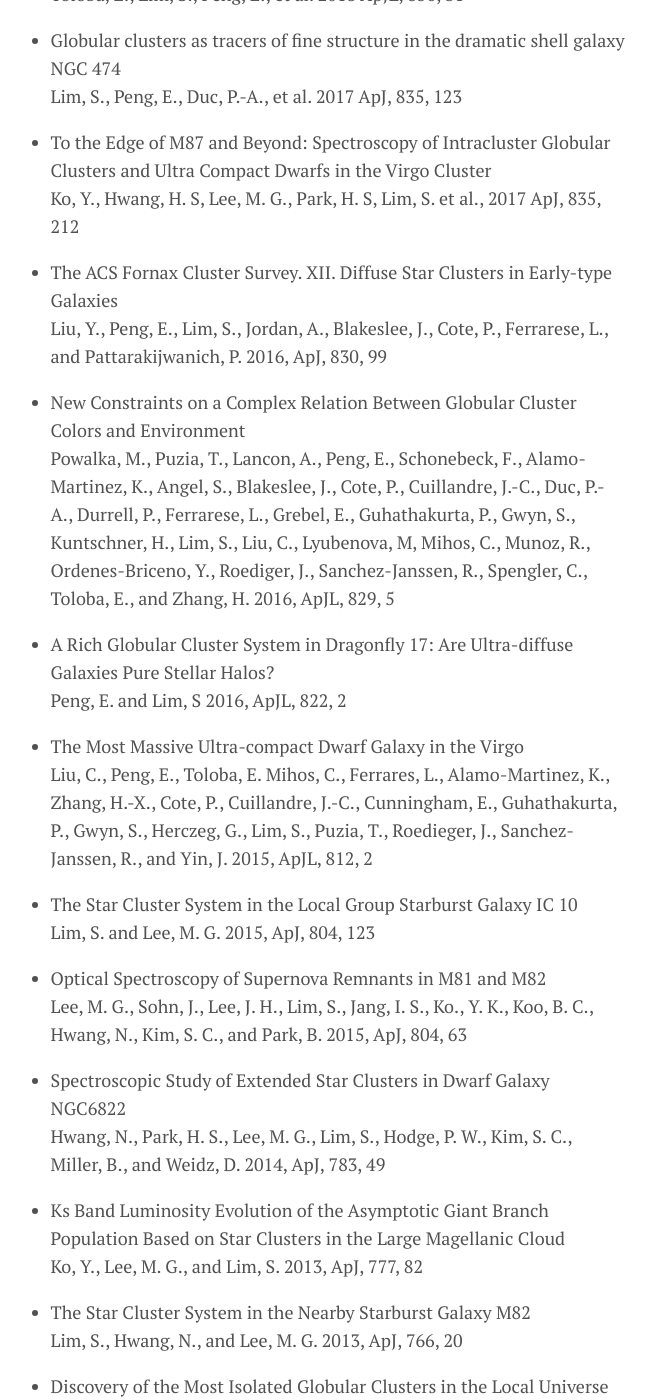
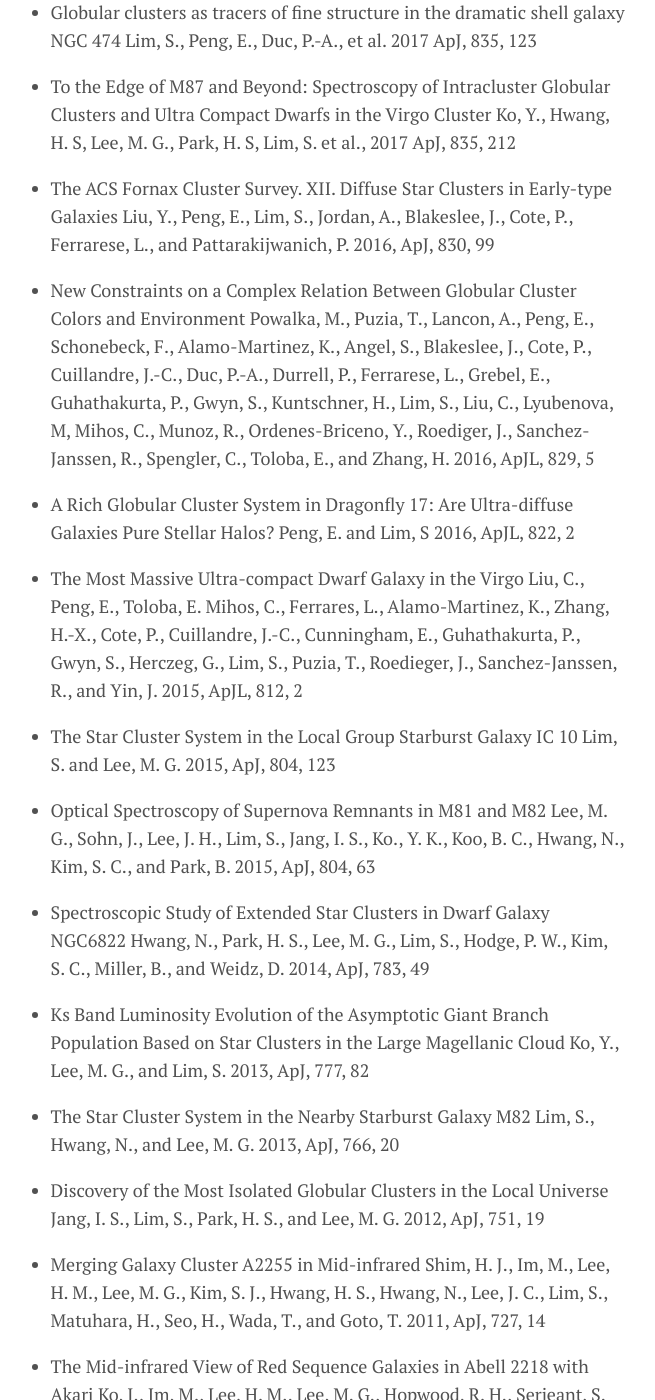
Before and after one commit to astroslim/astroslim.github.io, a Jekyll site: the page built from menu/research.md, in a window 1280 px wide and 1400 px high, scrolled down 620 px. Shown: the whole window, without its empty margins (322-977 px from the left). Built offline with Jekyll 4.4.1, drawn with Linux system fonts in a browser that asks for light colours; some of the changed text lies outside the part shown.

Commit message:
Update research.md

```diff
--- a/menu/research.md
+++ b/menu/research.md
@@ -5,91 +5,91 @@ title: Research
 List of Publications
 
 
-- Globular clusters vs. dark matter haloes in strong lensing observations \
+- Globular clusters vs. dark matter haloes in strong lensing observations
 He, Q., Li, R., Lim, S. et al.
 2018 MNRAS, 480, 5084
 
 
-- Globular cluster systems of ultra-diffuse galaxies in the Coma cluster \
+- Globular cluster systems of ultra-diffuse galaxies in the Coma cluster
 Lim, S., Peng, E., Cote, P., et al.
 2018 ApJ, 862, 82
 
 
-- Gemini/GMOS Spectroscopy of Globular Clusters in the Merger Remnant Galaxy M85 \
+- Gemini/GMOS Spectroscopy of Globular Clusters in the Merger Remnant Galaxy M85
 Ko, Y., Lee, M. G., Park, H. S., Sohn, J., Lim, S., and Hwang, N.
 2018 ApJ, 859, 108
 
 
-- Dark Matter in Ultra Diffuse Galaxies in the Virgo Cluster from Their Globular Cluster Populations \
+- Dark Matter in Ultra Diffuse Galaxies in the Virgo Cluster from Their Globular Cluster Populations
 Toloba, E., Lim, S., Peng, E., et al.
 2018 ApJL, 856, 31
 
 
-- Globular clusters as tracers of fine structure in the dramatic shell galaxy NGC 474 \
+- Globular clusters as tracers of fine structure in the dramatic shell galaxy NGC 474
 Lim, S., Peng, E., Duc, P.-A., et al.
 2017 ApJ, 835, 123
 
 
-- To the Edge of M87 and Beyond: Spectroscopy of Intracluster Globular Clusters and Ultra Compact Dwarfs in the Virgo Cluster \
+- To the Edge of M87 and Beyond: Spectroscopy of Intracluster Globular Clusters and Ultra Compact Dwarfs in the Virgo Cluster
 Ko, Y., Hwang, H. S, Lee, M. G., Park, H. S, Lim, S. et al.,
 2017 ApJ, 835, 212
 
 
-- The ACS Fornax Cluster Survey. XII. Diffuse Star Clusters in Early-type Galaxies \
+- The ACS Fornax Cluster Survey. XII. Diffuse Star Clusters in Early-type Galaxies
 Liu, Y., Peng, E., Lim, S., Jordan, A., Blakeslee, J., Cote, P., Ferrarese, L., and Pattarakijwanich, P.
 2016, ApJ, 830, 99
 
 
-- New Constraints on a Complex Relation Between Globular Cluster Colors and Environment \
+- New Constraints on a Complex Relation Between Globular Cluster Colors and Environment
 Powalka, M., Puzia, T., Lancon, A., Peng, E., Schonebeck, F., Alamo-Martinez, K., Angel, S., Blakeslee, J., Cote, P., Cuillandre, J.-C., Duc, P.-A., Durrell, P., Ferrarese, L., Grebel, E., Guhathakurta, P., Gwyn, S., Kuntschner, H., Lim, S., Liu, C.,  Lyubenova, M, Mihos, C., Munoz, R., Ordenes-Briceno, Y., Roediger, J., Sanchez-Janssen, R., Spengler, C., Toloba, E., and Zhang, H.
 2016, ApJL, 829, 5
 
 
-- A Rich Globular Cluster System in Dragonfly 17: Are Ultra-diffuse Galaxies Pure Stellar Halos? \
+- A Rich Globular Cluster System in Dragonfly 17: Are Ultra-diffuse Galaxies Pure Stellar Halos?
 Peng, E. and Lim, S
 2016, ApJL, 822, 2
 
 
-- The Most Massive Ultra-compact Dwarf Galaxy in the Virgo \
+- The Most Massive Ultra-compact Dwarf Galaxy in the Virgo
 Liu, C., Peng, E., Toloba, E. Mihos, C., Ferrares, L., Alamo-Martinez, K., Zhang, H.-X., Cote, P., Cuillandre, J.-C., Cunningham, E., Guhathakurta, P., Gwyn, S., Herczeg, G., Lim, S., Puzia, T., Roedieger, J., Sanchez-Janssen, R., and Yin, J.
 2015, ApJL, 812, 2
 
 
-- The Star Cluster System in the Local Group Starburst Galaxy IC 10 \
+- The Star Cluster System in the Local Group Starburst Galaxy IC 10
 Lim, S. and Lee, M. G.
 2015, ApJ, 804, 123
 
 
-- Optical Spectroscopy of Supernova Remnants in M81 and M82 \
+- Optical Spectroscopy of Supernova Remnants in M81 and M82
 Lee, M. G., Sohn, J., Lee, J. H., Lim, S., Jang, I. S., Ko., Y. K., Koo, B. C., Hwang, N., Kim, S. C., and Park, B.
 2015, ApJ, 804, 63
 
 
-- Spectroscopic Study of Extended Star Clusters in Dwarf Galaxy NGC6822 \
+- Spectroscopic Study of Extended Star Clusters in Dwarf Galaxy NGC6822
 Hwang, N., Park, H. S., Lee, M. G., Lim, S., Hodge, P. W., Kim, S. C., Miller, B., and Weidz, D.
 2014, ApJ, 783, 49
 
 
-- Ks Band Luminosity Evolution of the Asymptotic Giant Branch Population Based on Star Clusters in the Large Magellanic Cloud \
+- Ks Band Luminosity Evolution of the Asymptotic Giant Branch Population Based on Star Clusters in the Large Magellanic Cloud
 Ko, Y., Lee, M. G., and Lim, S.
 2013, ApJ, 777, 82
 
 
-- The Star Cluster System in the Nearby Starburst Galaxy M82 \
+- The Star Cluster System in the Nearby Starburst Galaxy M82
 Lim, S., Hwang, N., and Lee, M. G.
 2013, ApJ, 766, 20
 
 
-- Discovery of the Most Isolated Globular Clusters in the Local Universe \
+- Discovery of the Most Isolated Globular Clusters in the Local Universe
 Jang, I. S., Lim, S., Park, H. S., and Lee, M. G.
 2012, ApJ, 751, 19
 
 
-- Merging Galaxy Cluster A2255 in Mid-infrared \
+- Merging Galaxy Cluster A2255 in Mid-infrared
 Shim, H. J., Im, M., Lee, H. M., Lee, M. G., Kim, S. J., Hwang, H. S., Hwang, N., Lee, J. C., Lim, S., Matuhara, H., Seo, H., Wada, T., and Goto, T.
 2011, ApJ, 727, 14
 
 
-- The Mid-infrared View of Red Sequence Galaxies in Abell 2218 with Akari \
+- The Mid-infrared View of Red Sequence Galaxies in Abell 2218 with Akari
 Ko, J., Im, M., Lee, H. M., Lee, M. G., Hopwood, R. H., Serjeant, S. ,Smail, I, Hwang, G. S., Hwang, N., Shim, H., Kim, S, Lee, J. C., Lim, S., Seo, H., Goto, T., Hananmi, H., Matuhara, H., Takagi, T. and Wada, T.
 2009, ApJ, 695, 198
```
